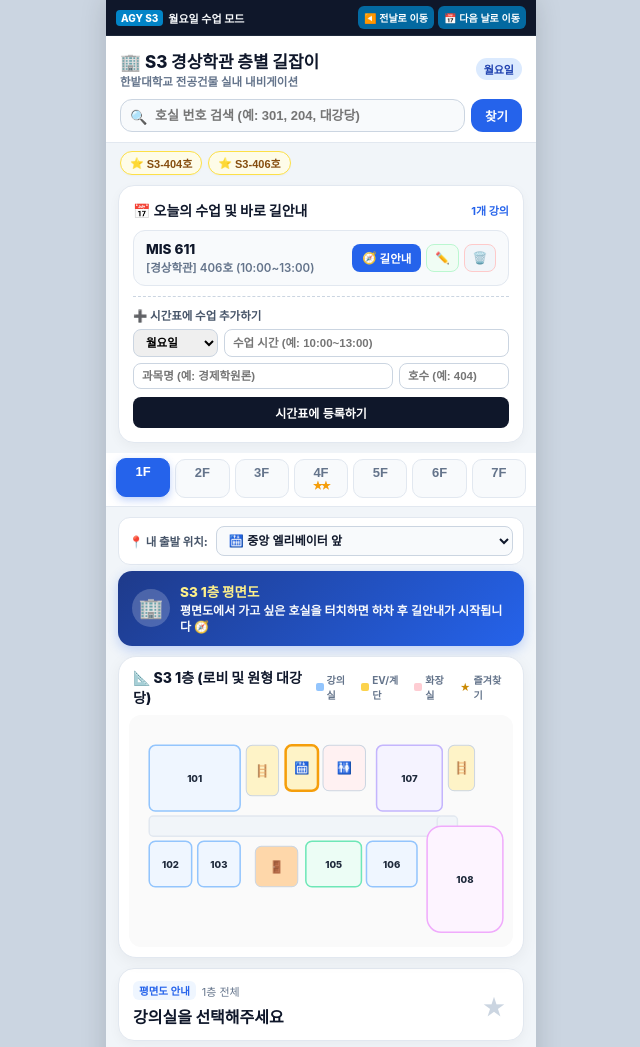
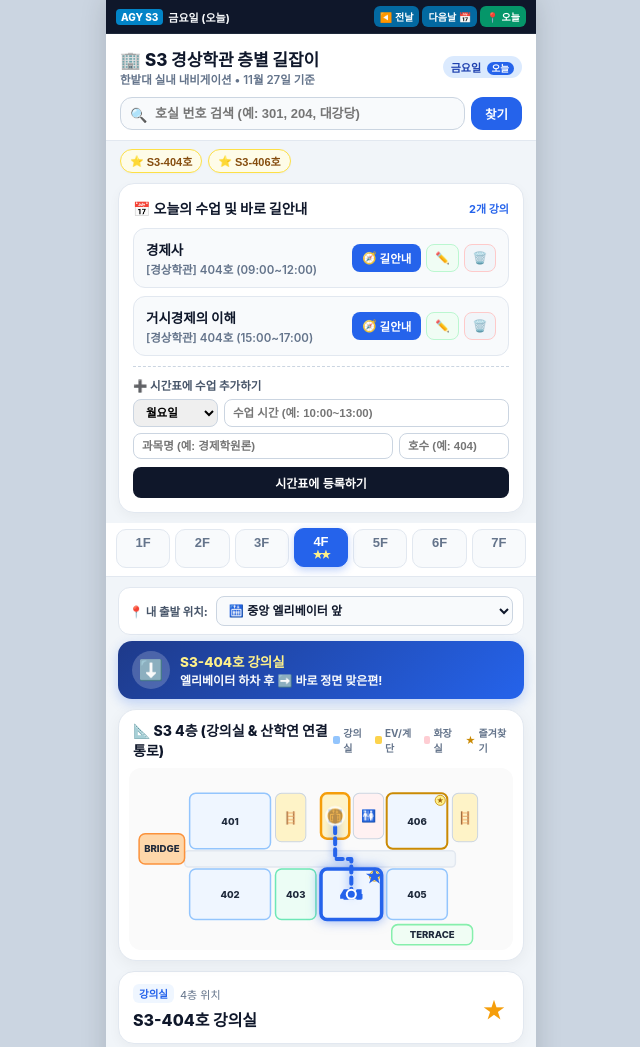
Before and after one commit to min-586/hanbat-s3-map, a plain HTML site: page index.html in a window 1280 px wide. Shown: the top 1047 px of the page, without its empty margins (319-959 px from the left). Drawn offline with Linux system fonts and the light colour scheme.

Commit message:
실제 오늘 요일 자동 감지 및 오늘 바로가기 버튼 추가

```diff
--- a/index.html
+++ b/index.html
@@ -88,14 +88,15 @@
     }
     .test-btn-group {
       display: flex;
-      gap: 4px;
-      align-items: center;
+      gap: 3px;
+      align-items: center;
+      flex-shrink: 0;
     }
     .btn-test {
       background: #0369a1;
       color: #ffffff;
       border: none;
-      padding: 4px 6px;
+      padding: 3px 6px;
       border-radius: 6px;
       font-size: 10px;
       font-weight: 700;
@@ -107,6 +108,12 @@
     }
     .btn-test:active {
       transform: scale(0.95);
+    }
+    .btn-test-today {
+      background: #059669;
+    }
+    .btn-test-today:active {
+      background: #047857;
     }
     .btn-test-reset {
       background: #dc2626;
@@ -697,13 +704,14 @@
 
     <!-- 1. AGENTS.md 필수 테스트 컨트롤 바 & 날짜 이동 -->
     <div class="test-control-bar">
-      <div style="display:flex; align-items:center; gap:5px;">
+      <div style="display:flex; align-items:center; gap:5px; min-width:0;">
         <span class="test-badge">AGY S3</span>
-        <span id="test-day-display">월요일 모드</span>
+        <span id="test-day-display" style="overflow:hidden; text-overflow:ellipsis; white-space:nowrap;">오늘 감지 중</span>
       </div>
       <div class="test-btn-group">
-        <button class="btn-test" onclick="handlePrevDay()" title="전날로 이동">◀️ 전날로 이동</button>
-        <button class="btn-test" onclick="handleNextDay()" title="다음 날로 이동">📅 다음 날로 이동</button>
+        <button class="btn-test" onclick="handlePrevDay()" title="전날로 이동">◀️ 전날</button>
+        <button class="btn-test" onclick="handleNextDay()" title="다음 날로 이동">다음날 📅</button>
+        <button class="btn-test btn-test-today" onclick="handleGoToToday()" title="실제 오늘 요일로 바로 이동">📍 오늘</button>
       </div>
     </div>
 
@@ -712,7 +720,7 @@
       <div class="header-title-row">
         <div>
           <div class="app-title">🏢 S3 경상학관 층별 길잡이</div>
-          <div class="app-sub">한밭대학교 전공건물 실내 내비게이션</div>
+          <div class="app-sub" id="header-date-sub">한밭대학교 전공건물 실내 내비게이션</div>
         </div>
         <div class="today-pill" id="today-badge">월요일</div>
       </div>
@@ -1497,13 +1505,44 @@
       });
     }
 
+    /* 실제 기기 기준 오늘 요일 인덱스 (0: 월 ~ 6: 일) */
+    function getRealTodayIndex() {
+      const day = new Date().getDay(); // 0: 일, 1: 월, 2: 화, 3: 수, 4: 목, 5: 금, 6: 토
+      return day === 0 ? 6 : day - 1;
+    }
+
     /* ========================================================
        14. 오늘 수업 시간표 렌더링 & 길안내 연동
        ======================================================== */
     function renderTodaySchedules() {
+      const realIdx = getRealTodayIndex();
       const currentDay = DAYS[state.currentDayIndex];
-      document.getElementById("today-badge").innerText = `${currentDay}요일`;
-      document.getElementById("test-day-display").innerText = `${currentDay}요일 수업 모드`;
+      const isRealToday = state.currentDayIndex === realIdx;
+
+      // 상단 날짜 및 요일 배지 업데이트
+      const now = new Date();
+      const dateSub = document.getElementById("header-date-sub");
+      if (dateSub) {
+        dateSub.innerText = `한밭대 실내 내비게이션 • ${now.getMonth() + 1}월 ${now.getDate()}일 기준`;
+      }
+
+      const todayBadge = document.getElementById("today-badge");
+      if (todayBadge) {
+        if (isRealToday) {
+          todayBadge.innerHTML = `<strong>${currentDay}요일</strong> <span style="background:#2563eb; color:#fff; border-radius:8px; padding:1px 5px; font-size:9.5px; margin-left:3px;">오늘</span>`;
+          todayBadge.style.background = "#dbeafe";
+          todayBadge.style.color = "#1e40af";
+        } else {
+          todayBadge.innerHTML = `${currentDay}요일 <span style="font-size:9.5px; color:#64748b; margin-left:2px;">(탐색)</span>`;
+          todayBadge.style.background = "#f1f5f9";
+          todayBadge.style.color = "#475569";
+        }
+      }
+
+      const testDayDisplay = document.getElementById("test-day-display");
+      if (testDayDisplay) {
+        testDayDisplay.innerText = isRealToday ? `${currentDay}요일 (오늘)` : `${currentDay}요일 (탐색 중)`;
+      }
 
       const container = document.getElementById("today-schedules-container");
       container.innerHTML = "";
@@ -1512,9 +1551,12 @@
       document.getElementById("today-schedule-count").innerText = `${todayList.length}개 강의`;
 
       if (todayList.length === 0) {
+        const isWeekend = currentDay === "토" || currentDay === "일";
         container.innerHTML = `
           <div style="text-align:center; padding:18px 0; color:#94a3b8; font-size:12.5px;">
-            ☕ 오늘(${currentDay}요일)은 등록된 수업이 없습니다.<br>평면도에서 자유롭게 강의실을 찾아보세요!
+            ${isWeekend ? "☕ 즐거운 주말입니다! 등록된 주말 수업이 없습니다." : `☕ 오늘(${currentDay}요일)은 등록된 수업이 없습니다.`}<br>
+            평면도에서 자유롭게 강의실을 찾아보세요!
+            ${isWeekend ? '<br><button onclick="handleGoToMonday()" style="margin-top:10px; padding:6px 14px; background:#2563eb; color:#fff; border:none; border-radius:8px; font-size:11.5px; font-weight:700; cursor:pointer;">다가오는 월요일 수업 보기 🗓️</button>' : ''}
           </div>
         `;
         return;
@@ -1691,8 +1733,41 @@
     /* ========================================================
        15. AGENTS.md 필수 테스트 버튼 핸들러 & 날짜 이동
        ======================================================== */
-    // 0. 전날로 이동
+    // 0. 실제 오늘 요일로 바로 이동
+    function handleGoToToday() {
+      sessionStorage.removeItem("s3_user_has_navigated_day");
+      const realIdx = getRealTodayIndex();
+      state.currentDayIndex = realIdx;
+      const todayName = DAYS[realIdx];
+      renderTodaySchedules();
+
+      // 오늘 요일의 첫 번째 경상학관 수업으로 이동
+      const todayList = state.schedules.filter(s => s.day === todayName);
+      const s3Class = todayList.find(s => !s.building || s.building.includes("경상"));
+      if (s3Class) {
+        navigateToScheduleRoom(s3Class.room, s3Class.building, false);
+      }
+      saveState();
+      showToast(`📍 실제 오늘 요일인 [${todayName}요일] 시간표로 이동했습니다!`);
+    }
+
+    // 다가오는 월요일로 이동
+    function handleGoToMonday() {
+      sessionStorage.setItem("s3_user_has_navigated_day", "true");
+      state.currentDayIndex = 0;
+      renderTodaySchedules();
+      const todayList = state.schedules.filter(s => s.day === "월");
+      const s3Class = todayList.find(s => !s.building || s.building.includes("경상"));
+      if (s3Class) {
+        navigateToScheduleRoom(s3Class.room, s3Class.building, false);
+      }
+      saveState();
+      showToast("📅 다가오는 월요일 시간표로 이동했습니다.");
+    }
+
+    // 1. 전날로 이동
     function handlePrevDay() {
+      sessionStorage.setItem("s3_user_has_navigated_day", "true");
       // 주말(토, 일)에 수업이 없으면 주말은 자동으로 건너뛰고 평일로 바로 역순환
       let prevIndex = (state.currentDayIndex - 1 + 7) % 7;
 
@@ -1724,8 +1799,9 @@
       saveState();
     }
 
-    // 1. 다음 날로 이동
+    // 2. 다음 날로 이동
     function handleNextDay() {
+      sessionStorage.setItem("s3_user_has_navigated_day", "true");
       // 주말(토, 일)에 수업이 없으면 주말은 자동으로 건너뛰고 평일로 바로 순환
       let nextIndex = (state.currentDayIndex + 1) % 7;
 
@@ -1757,15 +1833,16 @@
       saveState();
     }
 
-    // 2. 처음부터 다시 (초기화)
+    // 3. 처음부터 다시 (초기화)
     function handleReset() {
       if (confirm("저장된 모든 데이터를 지우고 처음 상태로 돌아가시겠습니까?")) {
+        sessionStorage.removeItem("s3_user_has_navigated_day");
         localStorage.removeItem(STORAGE_KEY);
         state = {
           currentFloor: 1,
           selectedRoomId: null, // 초기에는 호실 선택 없이 순수 평면도만 표시
           startLoc: "EV",
-          currentDayIndex: 0,
+          currentDayIndex: getRealTodayIndex(),
           recents: ["404", "406"],
           favorites: ["404", "406"],
           schedules: JSON.parse(JSON.stringify(DEFAULT_SCHEDULES))
@@ -1789,7 +1866,7 @@
         // 화면 상단으로 스크롤 이동
         window.scrollTo({ top: 0, behavior: "smooth" });
 
-        showToast("🔄 모든 데이터가 처음 상태(월요일, 1층, 기본 시간표)로 리셋되었습니다.");
+        showToast("🔄 모든 데이터가 처음 상태로 리셋되었습니다.");
       }
     }
 
@@ -1806,6 +1883,26 @@
     /* 앱 기동 */
     window.onload = () => {
       loadState();
+
+      // 세션에서 사용자가 직접 날짜 이동 버튼을 누른 상태가 아니면 실제 오늘 요일로 시작
+      if (sessionStorage.getItem("s3_user_has_navigated_day") !== "true") {
+        state.currentDayIndex = getRealTodayIndex();
+      }
+
+      // 오늘 요일에 경상학관 수업이 있고 호실이 미선택 상태면 당일 첫 수업 자동 포커스
+      const curDayName = DAYS[state.currentDayIndex];
+      const todayList = state.schedules.filter(s => s.day === curDayName);
+      const s3Class = todayList.find(s => !s.building || s.building.includes("경상"));
+      if (s3Class && !state.selectedRoomId) {
+        state.selectedRoomId = s3Class.room;
+        for (let f = 1; f <= 7; f++) {
+          if (S3_FLOORS_DATA[f].rooms.some(r => r.id === s3Class.room)) {
+            state.currentFloor = f;
+            break;
+          }
+        }
+      }
+
       switchFloor(state.currentFloor);
       renderFavoriteChips();
       renderTodaySchedules();
```
Also changed, not shown: 1 other file.
